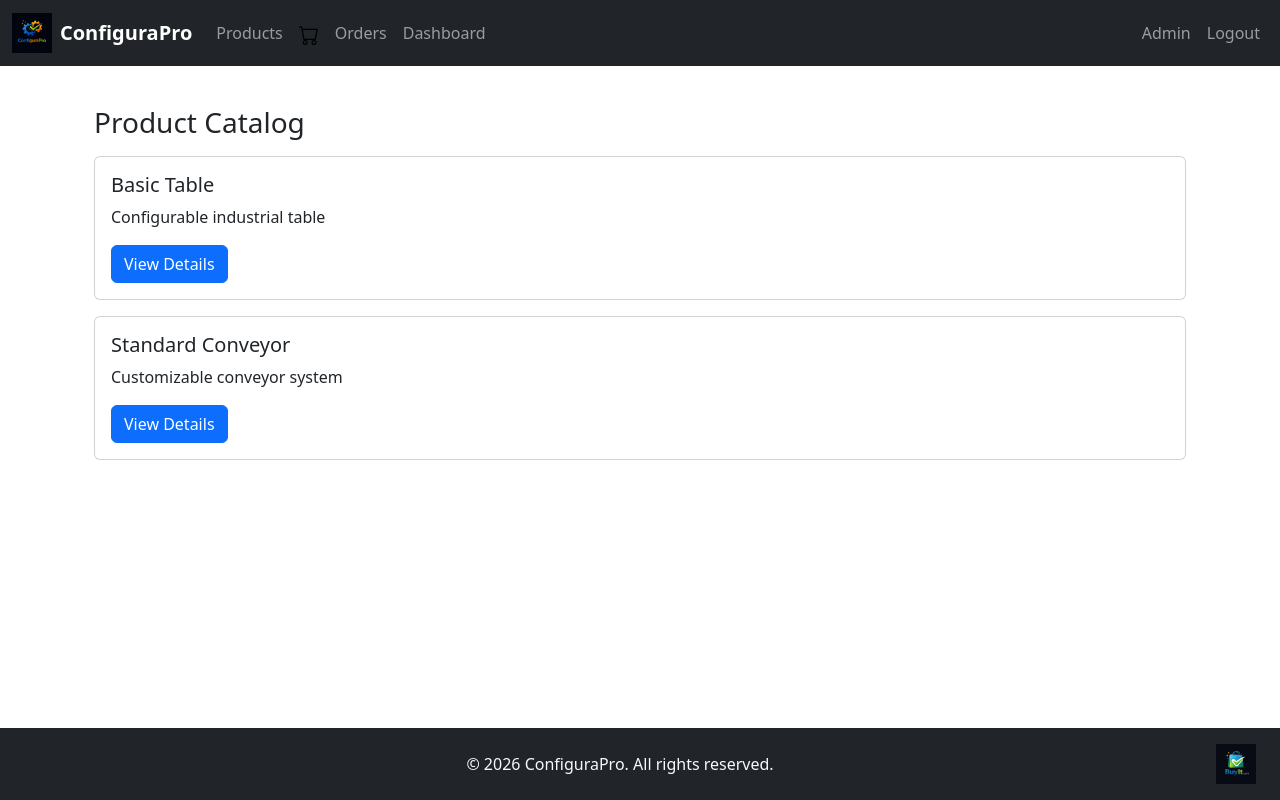
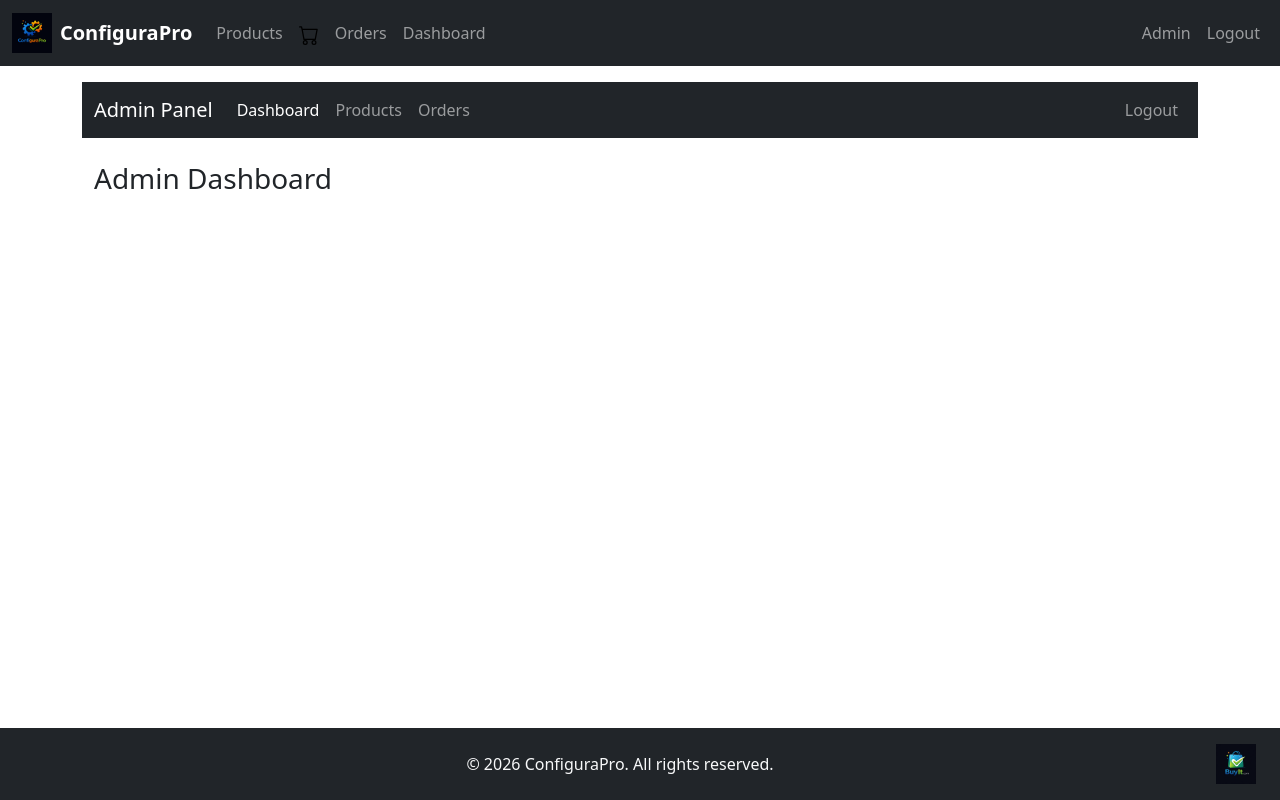
Before and after one commit to CHETAN1675/configuraPro, a React (Vite) app: page /admin/dashboard in a window 1280 px wide. Before the commit this address led to /products. Built offline with nearby package versions, Linux system fonts and the light colour scheme; no server answers; sample sign-in values are in the browser's storage.

Commit message:
add admin layout, navbar and protected routes

```diff
--- a/src/App.jsx
+++ b/src/App.jsx
@@ -1,8 +1,10 @@
 import AppLayout from "./components/layout/Layout";
 import AppRoutes from "./routes/AppRoutes";
+import AdminRoutes from "./admin/routes/AdminRoutes";
 import { useEffect } from "react";
 import { useDispatch } from "react-redux";
 import { loadCart } from "./services/cartService";
+import { Routes, Route } from "react-router-dom";
 
 function App() {
   const dispatch = useDispatch();
@@ -19,7 +21,13 @@ function App() {
 
   return (
     <AppLayout>
-      <AppRoutes />
+      <Routes>
+        {/* Admin routes mounted at /admin/* */}
+        <Route path="/admin/*" element={<AdminRoutes />} />
+
+        {/* User routes mounted normally */}
+        <Route path="/*" element={<AppRoutes />} />
+      </Routes>
     </AppLayout>
   );
 }
--- a/src/admin/AdminAuthModal.jsx
+++ b/src/admin/AdminAuthModal.jsx
@@ -1,10 +1,12 @@
 import { Modal, Button, Form, Alert } from "react-bootstrap";
 import { useState, useEffect } from "react";
 import { useDispatch, useSelector } from "react-redux";
-import {adminLogin,adminSignup} from "../features/adminAuth/adminAuthSlice";
+import { useNavigate } from "react-router-dom";
+import { adminLogin, adminSignup } from "../features/adminAuth/adminAuthSlice";
 
 export default function AdminAuthModal({ show, onHide }) {
   const dispatch = useDispatch();
+  const navigate = useNavigate();
 
   const { loading, error, token } = useSelector(
     (state) => state.adminAuth
@@ -14,12 +16,13 @@ export default function AdminAuthModal({ show, onHide }) {
   const [email, setEmail] = useState("");
   const [password, setPassword] = useState("");
 
-
+  // Close modal and redirect after successful login/signup
   useEffect(() => {
     if (token && show) {
       onHide();
+      navigate("/admin/dashboard", { replace: true });
     }
-  }, [token, show, onHide]);
+  }, [token, show, onHide, navigate]);
 
   const handleSubmit = (e) => {
     e.preventDefault();
--- /dev/null
+++ b/src/admin/components/AdminNavbar.jsx
@@ -0,0 +1,43 @@
+import { Navbar, Nav, Container } from "react-bootstrap";
+import { NavLink, useNavigate } from "react-router-dom";
+import { useDispatch } from "react-redux";
+import { adminLogout } from "../../features/adminAuth/adminAuthSlice";
+
+export default function AdminNavbar() {
+  const dispatch = useDispatch();
+  const navigate = useNavigate();
+
+  const handleLogout = () => {
+    dispatch(adminLogout());
+    navigate("/", { replace: true });
+  };
+
+  return (
+    <Navbar bg="dark" variant="dark" expand="md">
+      <Container fluid>
+        <Navbar.Brand>Admin Panel</Navbar.Brand>
+
+        <Navbar.Toggle />
+        <Navbar.Collapse>
+          <Nav className="me-auto">
+            <Nav.Link as={NavLink} to="/admin/dashboard">
+              Dashboard
+            </Nav.Link>
+            <Nav.Link as={NavLink} to="/admin/products">
+              Products
+            </Nav.Link>
+            <Nav.Link as={NavLink} to="/admin/orders">
+              Orders
+            </Nav.Link>
+          </Nav>
+
+          <Nav>
+            <Nav.Link onClick={handleLogout}>
+              Logout
+            </Nav.Link>
+          </Nav>
+        </Navbar.Collapse>
+      </Container>
+    </Navbar>
+  );
+}
--- /dev/null
+++ b/src/admin/layout/AdminLayout.jsx
@@ -0,0 +1,13 @@
+import { Container } from "react-bootstrap";
+import AdminNavbar from "../components/AdminNavbar";
+
+export default function AdminLayout({ children }) {
+  return (
+    <>
+      <AdminNavbar />
+      <Container fluid className="mt-4">
+        {children}
+      </Container>
+    </>
+  );
+}
--- /dev/null
+++ b/src/admin/pages/AdminDashboard.jsx
@@ -0,0 +1,3 @@
+export default function AdminDashboard() {
+  return <h3>Admin Dashboard</h3>;
+}
--- /dev/null
+++ b/src/admin/pages/AdminOrders.jsx
@@ -0,0 +1,3 @@
+export default function AdminOrders() {
+  return <h3>Admin Orders</h3>;
+}
--- /dev/null
+++ b/src/admin/pages/AdminProducts.jsx
@@ -0,0 +1,3 @@
+export default function AdminProducts() {
+  return <h3>Admin Products</h3>;
+}
--- /dev/null
+++ b/src/admin/routes/AdminRoutes.jsx
@@ -0,0 +1,30 @@
+import { Routes, Route, Navigate } from "react-router-dom";
+import { useSelector } from "react-redux";
+import AdminLayout from "../layout/AdminLayout";
+import AdminDashboard from "../pages/AdminDashboard";
+import AdminProducts from "../pages/AdminProducts";
+import AdminOrders from "../pages/AdminOrders";
+
+export default function AdminRoutes() {
+  const token = useSelector(
+    (state) => state.adminAuth.token
+  );
+
+  if (!token) {
+    return <Navigate to="/" replace />;
+  }
+
+  return (
+    <AdminLayout>
+      <Routes>
+        <Route path="dashboard" element={<AdminDashboard />} />
+        <Route path="products" element={<AdminProducts />} />
+        <Route path="orders" element={<AdminOrders />} />
+        <Route
+          path="*"
+          element={<Navigate to="dashboard" replace />}
+        />
+      </Routes>
+    </AdminLayout>
+  );
+}
```
